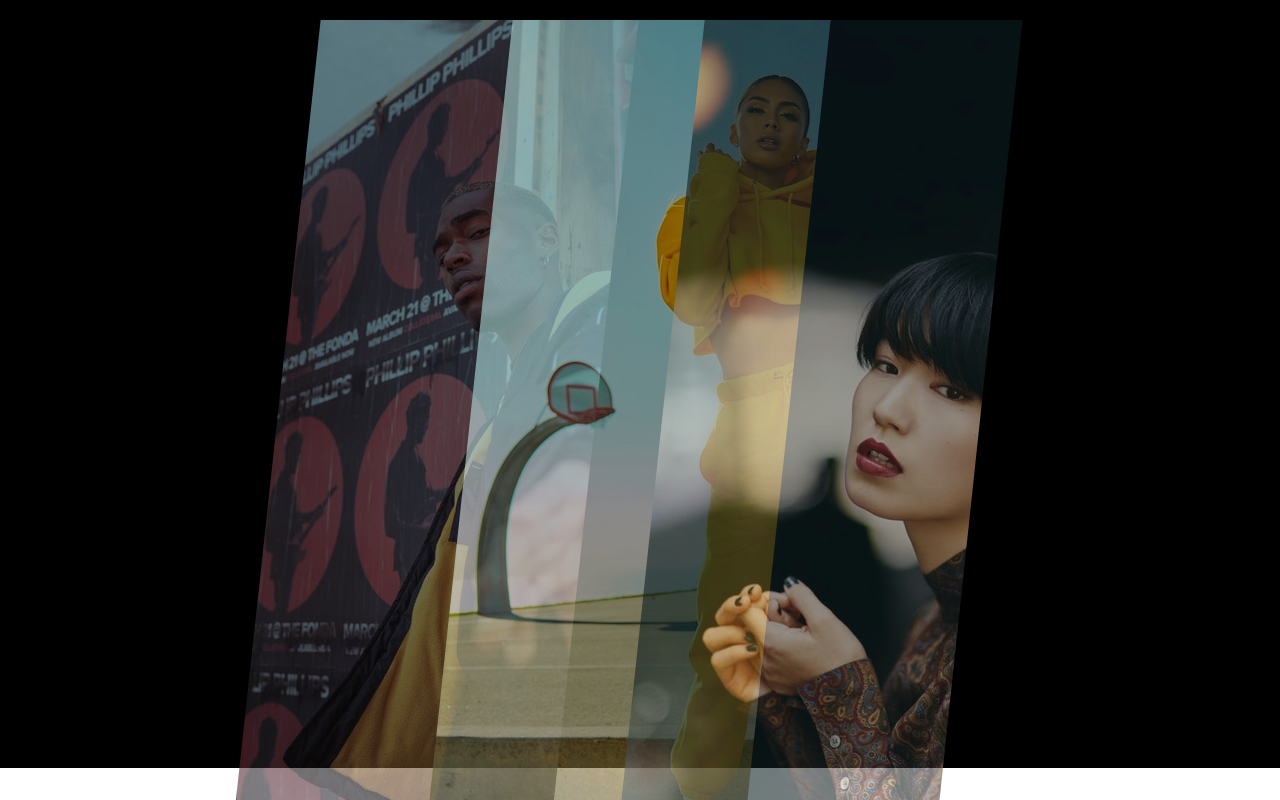
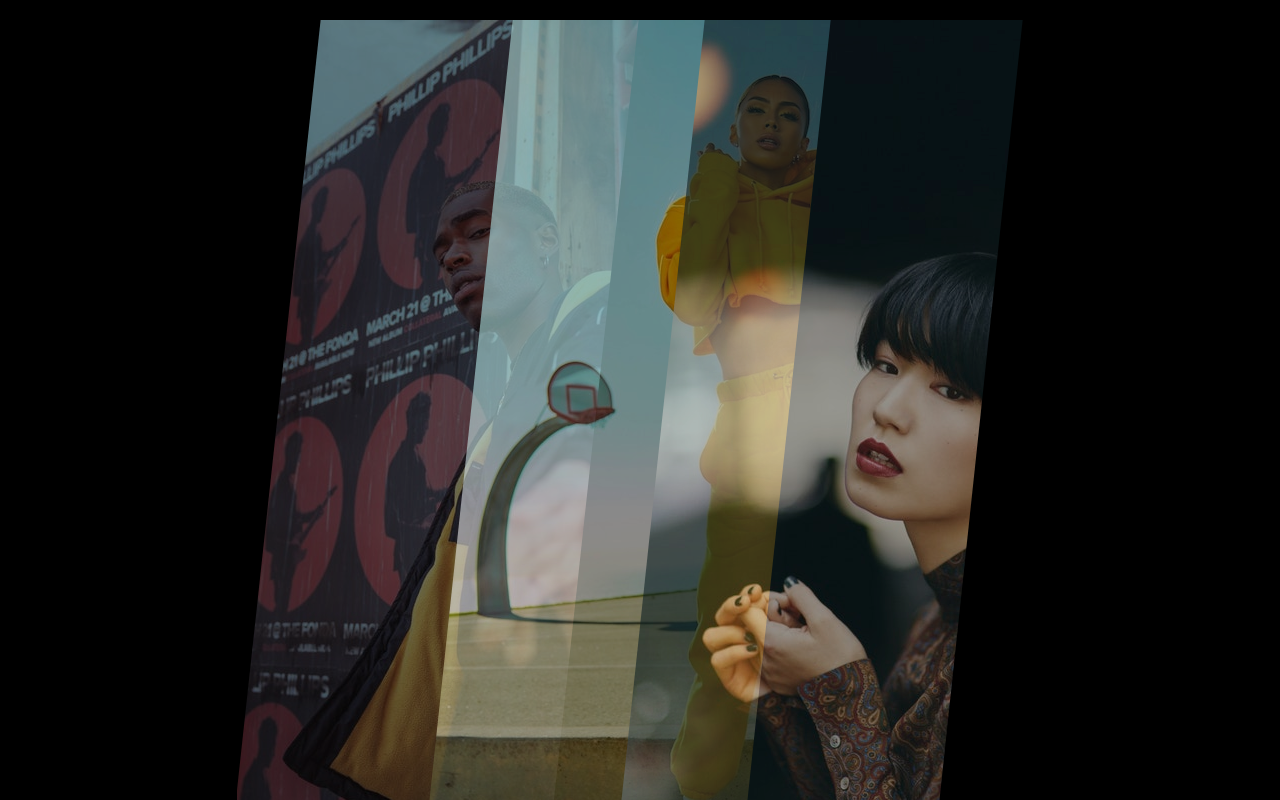
Before and after one commit to emorain3/Mock-Shopping-Website, a React (Create React App) app in the folder client/: page / in a window 1280 px wide. Shown: the top 800 px of the page. Built offline with nearby package versions, Linux system fonts and the light colour scheme.

Commit message:
got the animations, props value propigations, and transitions to work biiiiiitch

```diff
--- a/client/src/App.js
+++ b/client/src/App.js
@@ -9,6 +9,7 @@ let LandingPage = styled.div`
     background-color: black;
     text-align: center;
     margin: 0;
+    height: 110vh;
 `
 
 
```
